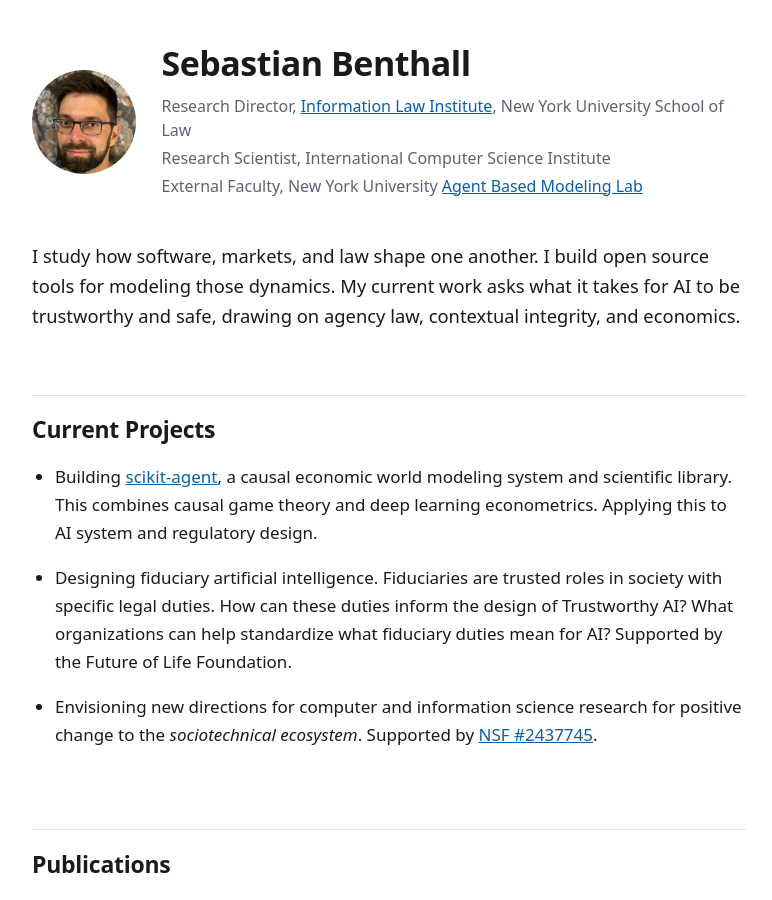
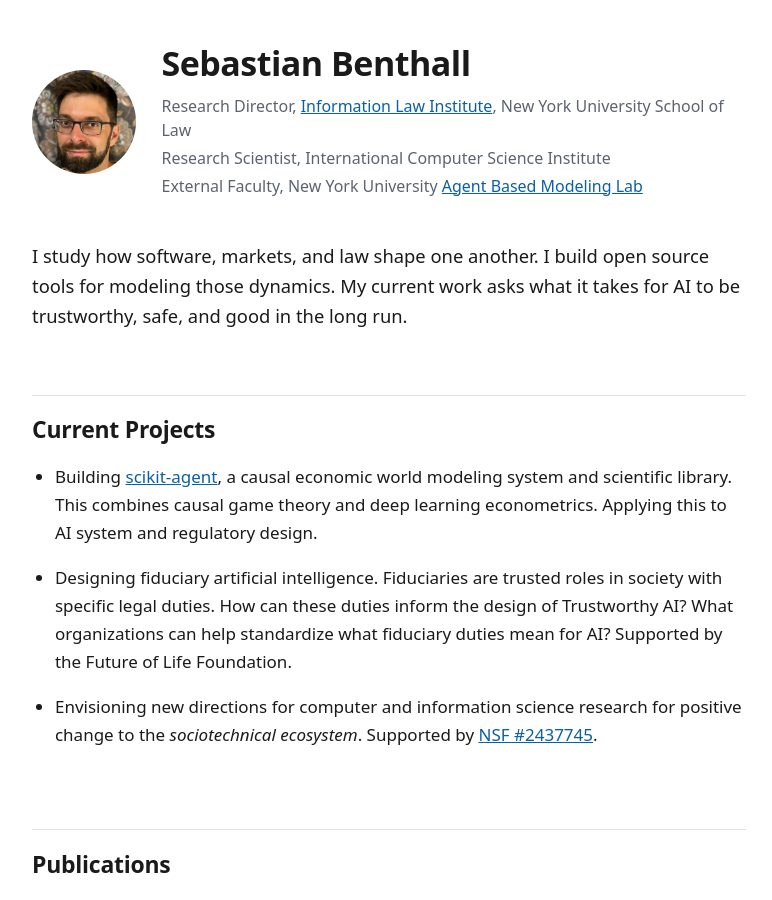
Before and after one commit to sbenthall/personal_website, a Jekyll site: the page built from index.md, in a window 1280 px wide and 900 px high. Shown: the whole window, without its empty margins (251-1023 px from the left). Built offline with Jekyll 4.4.1, drawn with Linux system fonts in a browser that asks for light colours.

Commit message:
simpler summar

```diff
--- a/index.md
+++ b/index.md
@@ -14,7 +14,7 @@ layout: home
   </div>
 </header>
 
-<p id="bio">I study how software, markets, and law shape one another. I build open source tools for modeling those dynamics. My current work asks what it takes for AI to be trustworthy and safe, drawing on agency law, contextual integrity, and economics.</p>
+<p id="bio">I study how software, markets, and law shape one another. I build open source tools for modeling those dynamics. My current work asks what it takes for AI to be trustworthy, safe, and good in the long run.</p>
 
 <h2 id="projects"><a href="#projects">&sect;</a>Current Projects</h2>
 
```
